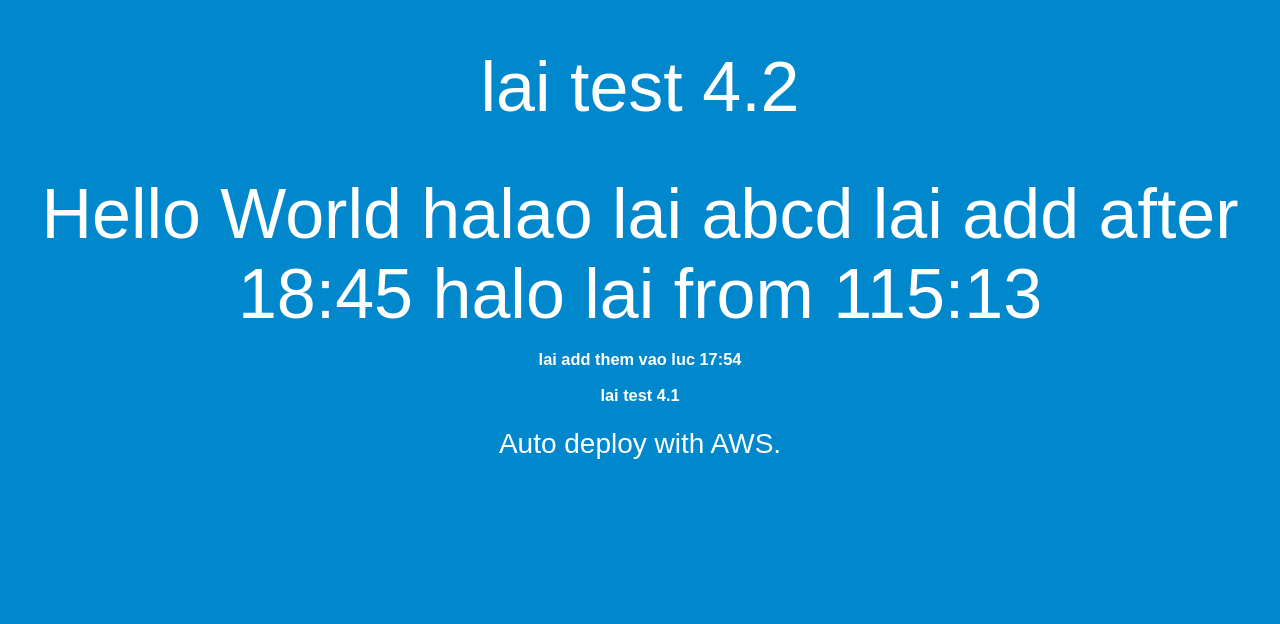
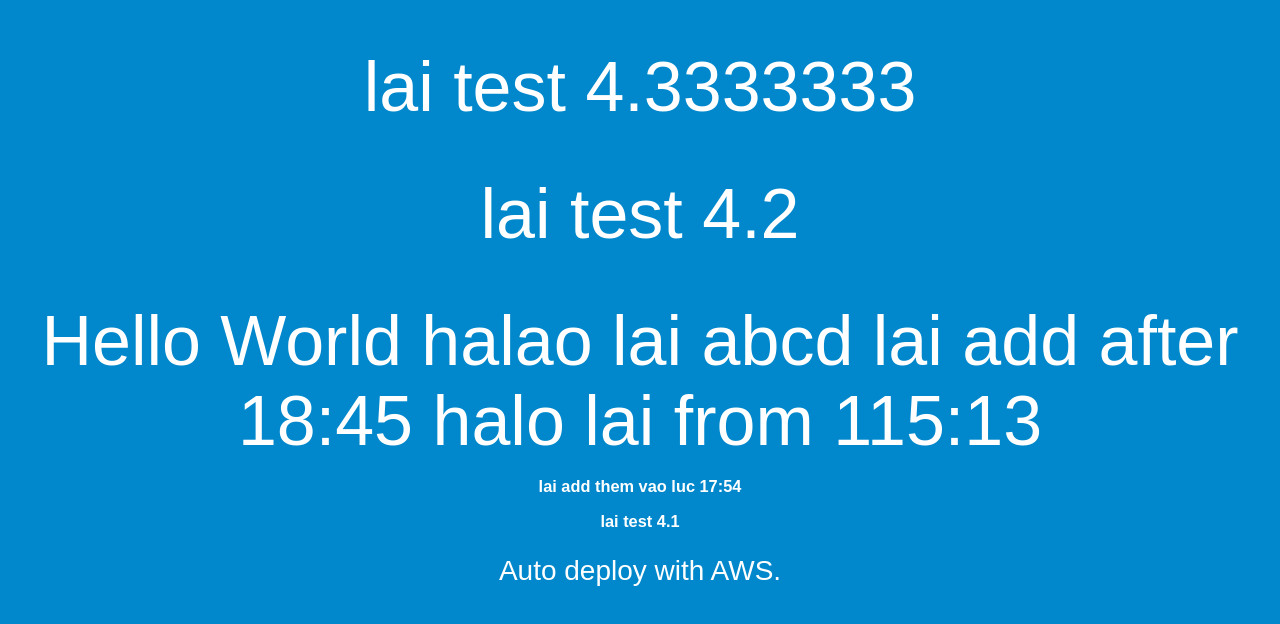
Before and after one commit to lai-2/test-ci-cd, a plain HTML site: page index.html in a window 1280 px wide. Drawn offline with Linux system fonts and the light colour scheme.

Commit message:
lai test 4.3

```diff
--- a/index.html
+++ b/index.html
@@ -26,6 +26,7 @@
 </head>
 <body>
   <div align="center">
+    <h1>lai test 4.3333333</h1>
     <h1>lai test 4.2</h1>
     <h1>Hello World halao lai abcd lai add after 18:45 halo lai from 115:13</h1>
     <h3>lai add them vao luc 17:54</h3>
```
